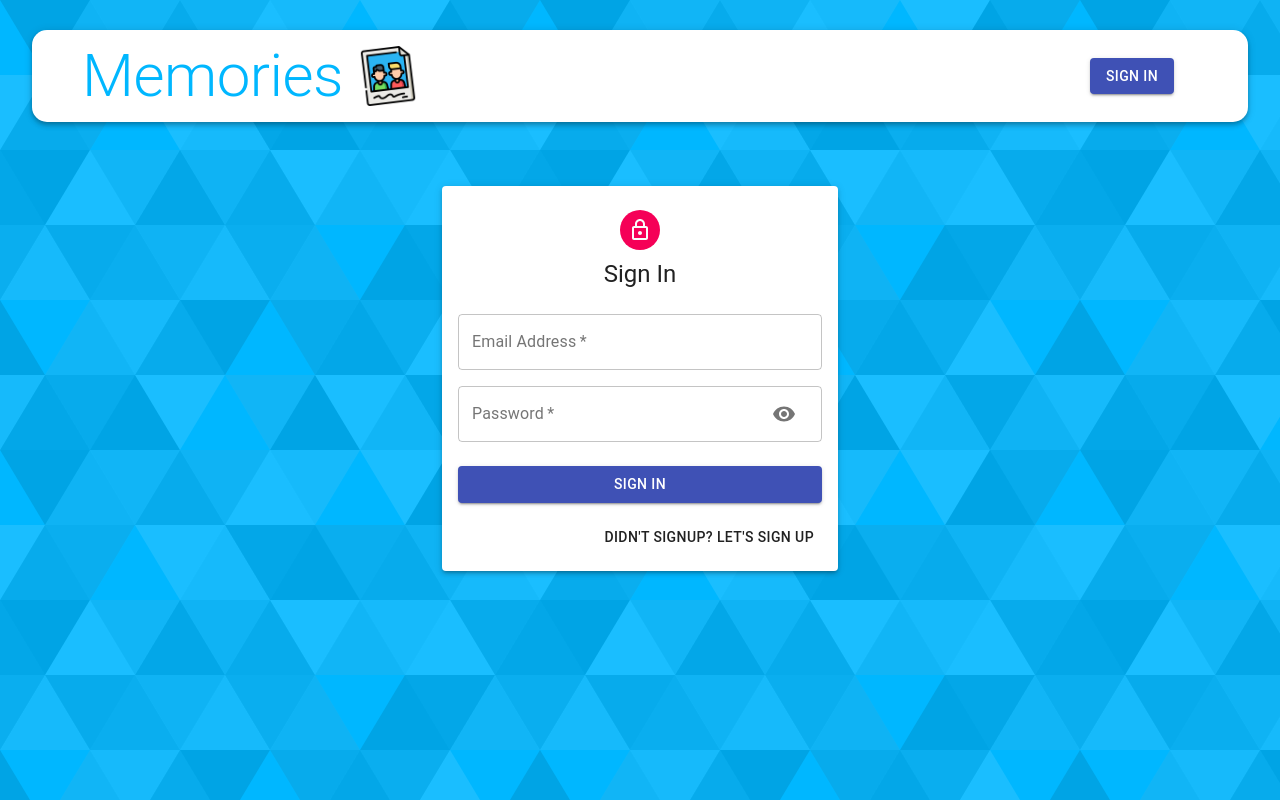
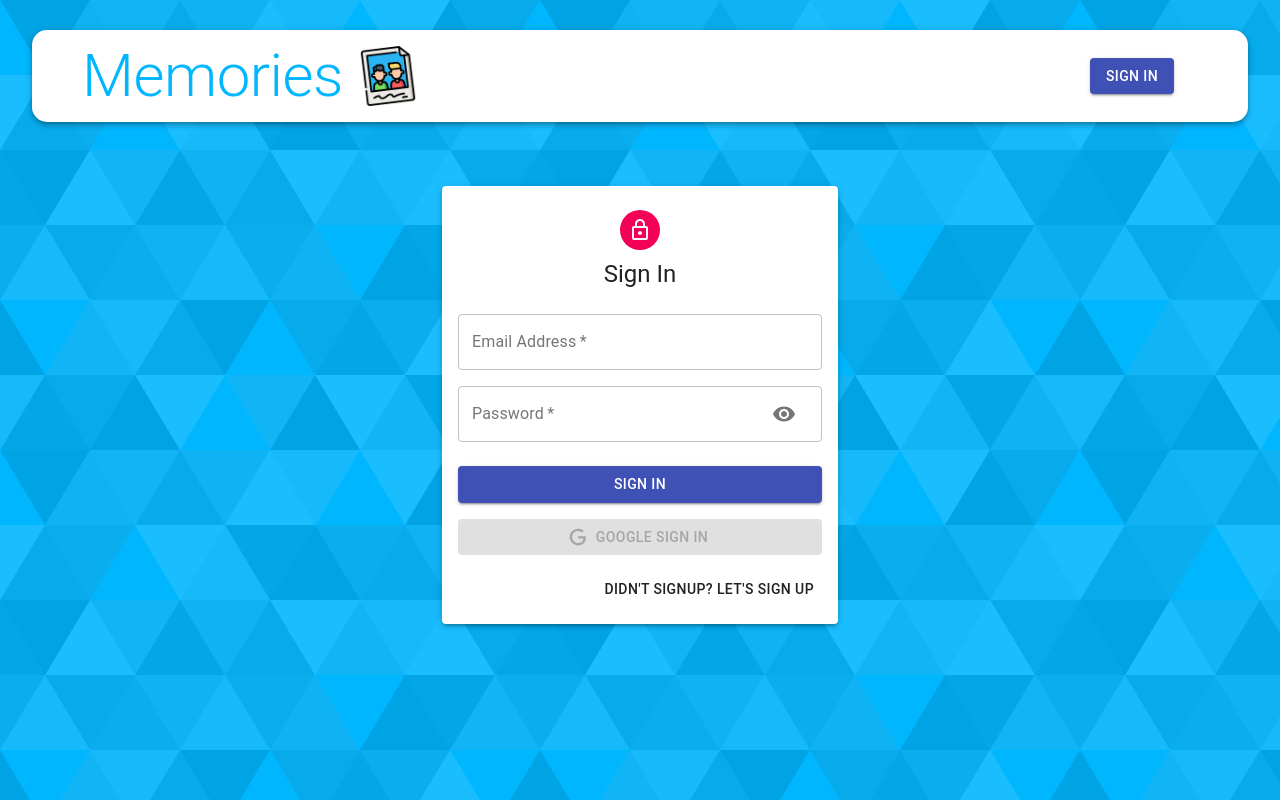
Before and after one commit to simo-oumaandi/nodejs-user-authentication, a React (Create React App) app in the folder client/: page /auth in a window 1280 px wide. Built offline with nearby package versions, Linux system fonts and the light colour scheme.

Commit message:
front end google oauth

```diff
--- a/client/src/components/Auth/Auth.jsx
+++ b/client/src/components/Auth/Auth.jsx
@@ -1,13 +1,26 @@
 import React, { useState } from 'react';
 import { Avatar, Button, Paper, Grid, Typography, Container, TextField } from '@material-ui/core';
 import LockOutLinedIcon from "@material-ui/icons/LockOutlined";
+import { GoogleLogin } from 'react-google-login';
+import { useDispatch } from 'react-redux';
+import { useNavigate } from 'react-router-dom';
 import useStyles from './styles';
 import Input from './Input';
+import Icon from './Icon';
+
+// STEP 1 - GO TO GOOGLE DEVELOPER CONSOLE AND CREATE OAUTH CONSENT SCREEN
+// STEP 2 - CREATE CREDENTIALS FOR OAUTH 2.0 CLIENT IDS , SET ORIGIN URI AND REDIRECT URI
+// STEP 3 - GET CLIENT ID AND CLIENT SECRET
+
 
 const Auth = () => {
+    const CLIENT_ID = "639976478471-u58kobjerg6ra3l7h8hbeotnv73g9cid.apps.googleusercontent.com";
+    const CLIENT_SECRET = "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";
     const classes = useStyles();
+    const dispatch = useDispatch();
+    const navigate = useNavigate();
+
     const [showPassword, setShowPassword] = useState(false);
-    // const isSignup = false;
     const [isSignup, setIsSignup] = useState(false);
 
     const handleShowPassword = () => setShowPassword(prevState => !prevState);
@@ -23,6 +36,26 @@
     const switchMode = (e) => {
         e.preventDefault();
         setIsSignup(prevState => !prevState);
+    }
+
+
+    const googleSuccess = async (response) => {
+        // console.log("success - Auth.jsx \n", response);
+        const result = response?.profileObj;
+        const token = response?.tokenId;
+
+        try {
+            // dispatch({ type: "AUTH" });
+            dispatch({ type: "AUTH", data: { result, token } });
+            navigate('/');
+        } catch (error) {
+            console.log(error);
+        }
+    }
+
+
+    const googleFailure = (error) => {
+        console.log("Failure - Auth.jsx \n", error);
     }
 
     return (
@@ -43,6 +76,18 @@
                         {isSignup && <Input name="confirmPassword" label="Repeat Password" handleChange={handleChange} type="password" />}
                     </Grid>
                     <Button type="submit" fullWidth variant="contained" color="primary" className={classes.submit}>{isSignup ? "Sign Up" : "Sign In"}</Button>
+                    <GoogleLogin
+                        clientId={CLIENT_ID}
+                        render={renderProps => (
+                            <Button
+                                className={classes.googleButton} color="primary" fullWidth onClick={renderProps.onClick} disabled={renderProps.disabled} startIcon={<Icon />} variant="contained">
+                                Google Sign In
+                            </Button>
+                        )}
+                        onSuccess={googleSuccess}
+                        onFailure={googleFailure}
+                        cookiePolicy="single_host_origin"
+                    />
                     <Grid container justify="flex-end">
                         <Grid item>
                             <Button onClick={switchMode}>
--- /dev/null
+++ b/client/src/components/Auth/Icon.jsx
@@ -0,0 +1,12 @@
+import React from 'react';
+
+const Icon = () => (
+    <svg style={{ width: '20px', height: '20px' }} viewBox="0 0 24 24">
+        <path
+            fill="currentColor"
+            d="M21.35,11.1H12.18V13.83H18.69C18.36,17.64 15.19,19.27 12.19,19.27C8.36,19.27 5,16.25 5,12C5,7.9 8.2,4.73 12.2,4.73C15.29,4.73 17.1,6.7 17.1,6.7L19,4.72C19,4.72 16.56,2 12.1,2C6.42,2 2.03,6.8 2.03,12C2.03,17.05 6.16,22 12.25,22C17.6,22 21.5,18.33 21.5,12.91C21.5,11.76 21.35,11.1 21.35,11.1V11.1Z"
+        />
+    </svg>
+)
+
+export default Icon;
--- a/client/src/components/Auth/Input.jsx
+++ b/client/src/components/Auth/Input.jsx
@@ -16,7 +16,7 @@
                 label={label}
                 autoFocus={autoFocus}
                 type={type}
-                InputProps={name === "password" && {
+                InputProps={name === "password" ? {
                     endAdornment: (
                         <InputAdornment position="end">
                             <IconButton onClick={handleShowPassword}>
@@ -24,7 +24,7 @@
                             </IconButton>
                         </InputAdornment>
                     )
-                }
+                } : null
                 }
             />
         </Grid>
--- a/client/src/components/Navbar/Navbar.jsx
+++ b/client/src/components/Navbar/Navbar.jsx
@@ -1,12 +1,33 @@
-import React from 'react';
+import React, { useState, useEffect } from 'react';
 import { AppBar, Avatar, Button, Typography, Toolbar } from '@material-ui/core';
-import { Link } from 'react-router-dom';
+import { Link, useNavigate, useLocation } from 'react-router-dom';
+import { useDispatch } from 'react-redux';
 import useStyles from './styles';
 import memories from '../../images/memories.png';
 
 const Navbar = () => {
     const classes = useStyles();
-    const user = null;
+    const navigate = useNavigate();
+    const dispatch = useDispatch();
+    const location = useLocation();
+
+    const userLC = JSON.parse(localStorage.getItem('profile'));
+    const [user, setUser] = useState(userLC);
+
+    // console.log(user);
+    const handleLogout = () => {
+        dispatch({ type: "LOGOUT" });
+        navigate('/');
+        setUser(null);
+    }
+
+    useEffect(() => {
+        const token = user?.token;
+
+        // JWT
+
+        setUser(JSON.parse(localStorage.getItem('profile')));
+    }, [location]);
 
 
     return (
@@ -21,7 +42,7 @@
                         <div className={classes.profile}>
                             <Avatar className={classes.purple} alt={user.result.name} src={user.result.imgUrl}>{user.result.name.charAt(0)}</Avatar>
                             <Typography className={classes.userName} variant="h6" >{user.result.name}</Typography>
-                            <Button variant="contained" color="secondary" className={classes.logout}>Logout</Button>
+                            <Button variant="contained" color="secondary" className={classes.logout} onClick={handleLogout}>Logout</Button>
                         </div>
                     ) : (<Button component={Link} to="/auth" variant="contained" color="primary">Sign in</Button>)}
                 </Toolbar>
--- a/client/src/constants/actionTypes.js
+++ b/client/src/constants/actionTypes.js
@@ -3,3 +3,5 @@
 export const DELETE = 'DELETE';
 export const FETCH_ALL = 'FETCH_ALL';
 export const LIKE = 'LIKE';
+export const AUTH = "AUTH";
+export const LOGOUT = "LOGOUT";
--- /dev/null
+++ b/client/src/reducers/auth.js
@@ -0,0 +1,20 @@
+import { AUTH, LOGOUT } from '../constants/actionTypes';
+const initialState = { authData: null };
+
+const authReducer = (state = initialState, action) => {
+    switch (action.type) {
+        case AUTH:
+            // console.log(action?.data);
+            localStorage.setItem('profile', JSON.stringify({ ...action?.data }))
+            return { ...state, authData: action?.data };
+        case LOGOUT:
+            // localStorage.clear();
+            localStorage.removeItem('profile');
+            return { ...state, authData: null };
+        default:
+            return state;
+    }
+}
+
+
+export default authReducer;
--- a/client/src/reducers/index.js
+++ b/client/src/reducers/index.js
@@ -1,5 +1,6 @@
 import { combineReducers } from 'redux';
 
 import posts from './posts';
+import auth from './auth';
 
-export const reducers = combineReducers({ posts });
+export const reducers = combineReducers({ posts, auth });
```
